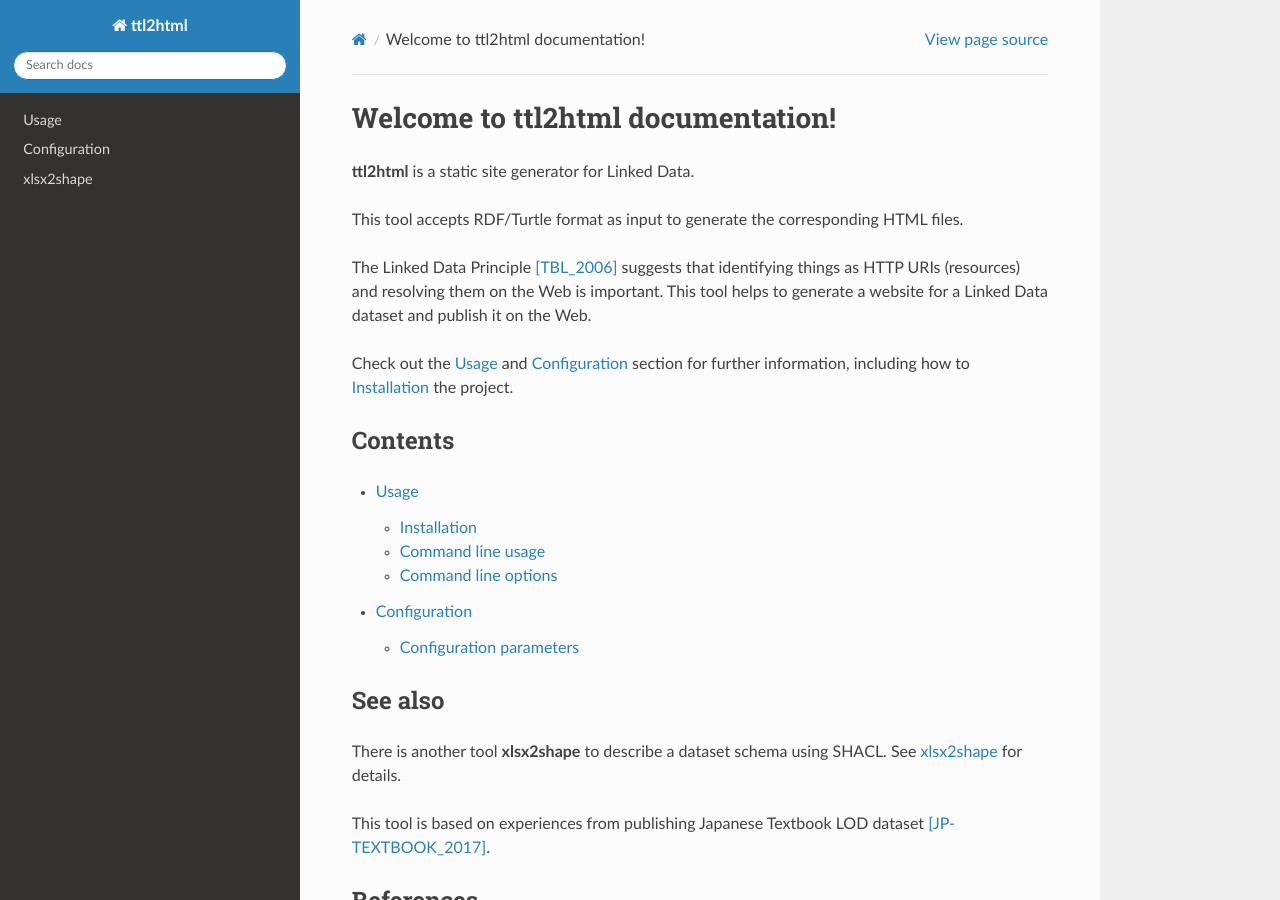
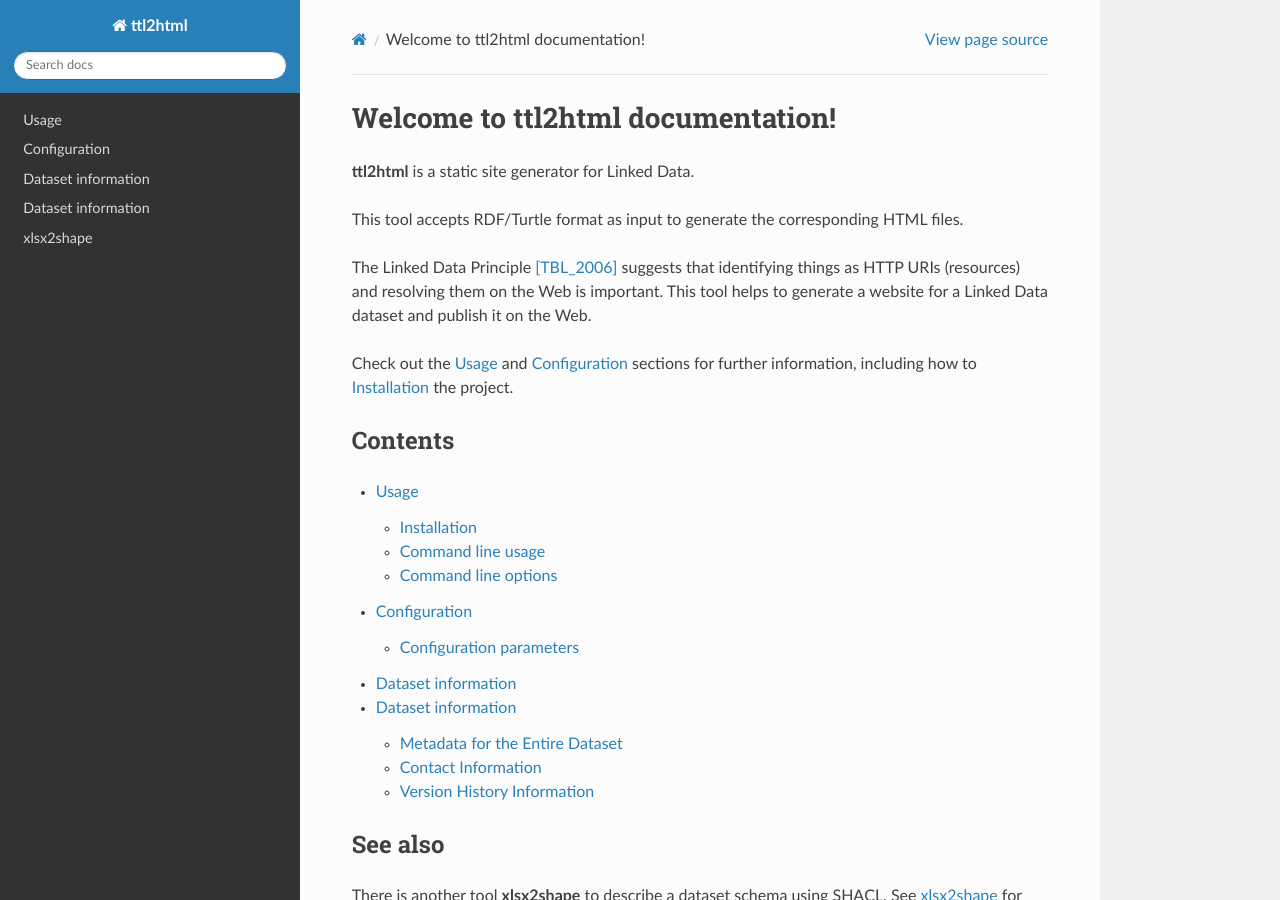
Before and after one commit to masao/ttl2html-doc, a Sphinx documentation site: the page built from docs/index.rst, in a window 1280 px wide and 900 px high. Built offline with Sphinx 7.4.7 and the Read the Docs theme 3.1.0, drawn with Linux system fonts in a browser that asks for light colours; some of the changed lines change nothing that is shown.

Commit message:
add documents for dataset info. #104

```diff
--- /dev/null
+++ b/docs/dataset.rst
@@ -0,0 +1,103 @@
+Dataset information
+===================
+
+Dataset information
+===================
+
+In ``ttl2html``, you can include details about the entire dataset (e.g., title, author, release date, data size) in RDF format and input it into this tool. The tool then displays this information on the main and about pages, providing a clear overview for users who are about to utilize the dataset.
+
+The dataset metadata expected by this tool is structured as described below. Metadata about the dataset consists of three main parts: overall dataset metadata, contact information, and version history information. The model diagram illustrating the basic data structure is shown below:
+
+.. image:: images/dataset-model.png
+
+The following table lists the metadata vocabularies and their namespaces used in the data model diagram above and throughout the following descriptions:
+
+.. csv-table:: Metadata vocabulary used (prefix and namespace)
+   :header:  "Metadata vocabulary", "Prefix", "Namespace URI"
+   :widths: auto
+
+   `DCMI Metadata Terms <https://www.dublincore.org/specifications/dublin-core/dcmi-terms/>`_, dct:, http://purl.org/dc/terms/abstract
+   `FOAF (Friend of a Friend) Vocabulary <http://xmlns.com/foaf/spec/>`_, foaf:, http://xmlns.com/foaf/0.1/
+   `VoID (Vocabulary of Interlinked Datasets) <http://www.w3.org/TR/void/>`_, void:, http://rdfs.org/ns/void#
+   `PAV (Provenance Authoring and Versioning ontology) <https://pav-ontology.github.io/pav/>`_, pav:, http://purl.org/pav/
+   `PROV-O (PROV ontology) <https://www.w3.org/TR/prov-o/>`_, prov:, http://www.w3.org/ns/prov#
+
+
+The resource labeled "Entire Dataset" in the model structure above represents the overall dataset. This resource has metadata about the dataset as properties.
+
+A resource linked to this "Entire Dataset" resource using the `dct:publisher` property represents the person or organization responsible for providing the dataset. This information is displayed as "contact" information in the Linked Data output generated by this tool.
+
+Additionally, resources linked from the "Entire Dataset" resource using the `pav:hasCurrentVersion` property represent the "latest release version" of the dataset and provide details on the individual Linked Data datasets available. Similarly, resources linked using the `pav:hasVersion` property represent "historical information" on previous dataset versions.
+
+Metadata for the Entire Dataset
+-------------------------------
+
+You can describe metadata for the overall dataset using the following properties:
+
+
+.. csv-table:: Properties for Entire Dataset Metadata
+   :header: Property, Description, Notes
+   :widths: auto
+
+   ``rdf:type``, void:Dataset
+   ``dct:title``, Title of the dataset
+   ``dct:description``, Description of the dataset
+   ``dct:license``, Dataset license; if possible, use a URI such as a Creative Commons license
+   ``foaf:homepage``, URI of the published dataset site
+   ``foaf:page``, Additional page for the dataset (if it has a different URI from above)
+   ``dct:publisher``, Dataset publisher (see contact information below)
+
+
+Contact Information
+-------------------
+
+You can use the following properties to describe the provider. Suppose the provider is made up of multiple people. In that case, the resource representing the overall contact information is represented as a resource of the ``foaf:Project`` class, and the information of each member is linked from that resource with the ``foaf:member`` property.
+
+.. csv-table:: Properties that represent contact information for the entire dataset (for projects and multiple people)
+   :header: Properties, description, notes
+   :widths: auto
+
+   ``rdf:type``,foaf:Project
+   ``foaf:name``,Name of the project
+   ``foaf:member``,Member of the project (multiple repetitions possible). Links to resources that represent individuals below.
+
+.. csv-table:: Properties that represent contact information for a dataset (for individuals and member members)
+   :header: Properties, description, notes
+   :widths: auto
+
+   ``rdf:type``,foaf:Person
+   ``foaf:name``,Name of the individual
+   ``foaf:mbox``,Email address of the individual
+   ``vcard:organization-name``,Name of the organization to which the individual belongs
+
+
+Version History Information
+---------------------------
+
+Version history information provides details on the revisions of the dataset over time.
+
+This information is managed using the `PAV (Provenance Authoring and Versioning ontology) <https://pav-ontology.github.io/pav/>`_ vocabulary.
+
+The resource representing the latest version is linked from the "Entire Dataset" resource using the ``pav:hasCurrentVersion`` property. Version resources are linked using the ``pav:hasVersion`` properties. The following properties can be used to describe metadata for each version resource:
+
+.. csv-table:: Properties for Version History Information
+   :header: Property, Description, Notes
+   :widths: auto
+
+   ``rdf:type``, prov:Revision
+   ``dct:title``, Name of the version information
+   ``pav:version``, Version number
+   ``dcat:bytesize``, Byte size of the dataset file
+   ``void:triples``, Number of triples in the dataset file
+   ``void:dataDump``, URI of the dataset file
+   ``prov:qualifiedRevision``, Resource representing revision history details (can be a blank node)
+
+For the content of revision history information, you can use the following properties:
+
+.. csv-table:: Properties for Revision History Content
+   :header: Property, Description, Notes
+   :widths: auto
+
+   ``rdf:type``, prov:Revision
+   ``rdfs:comment``, Description text explaining the revision history
+   ``rdfs:seeAlso``, URI with more details on the revision history (if available)
--- a/docs/index.rst
+++ b/docs/index.rst
@@ -8,7 +8,7 @@ This tool accepts RDF/Turtle format as input to generate the corresponding HTML
 The Linked Data Principle [TBL_2006]_ suggests that identifying things as HTTP URIs (resources) and resolving them on the Web is important.
 This tool helps to generate a website for a Linked Data dataset and publish it on the Web.
 
-Check out the :doc:`usage` and :doc:`configuration` section for further information, including
+Check out the :doc:`usage` and :doc:`configuration` sections for further information, including
 how to :ref:`installation` the project.
 
 Contents
@@ -18,6 +18,7 @@ Contents
 
    usage
    configuration
+   dataset
 
 .. toctree::
    :hidden:
```
